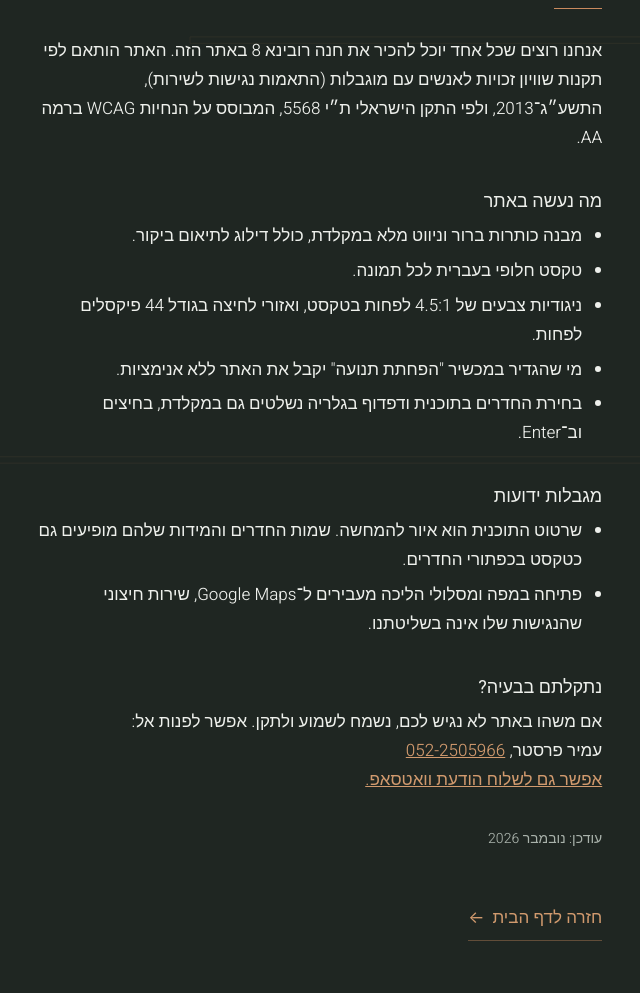
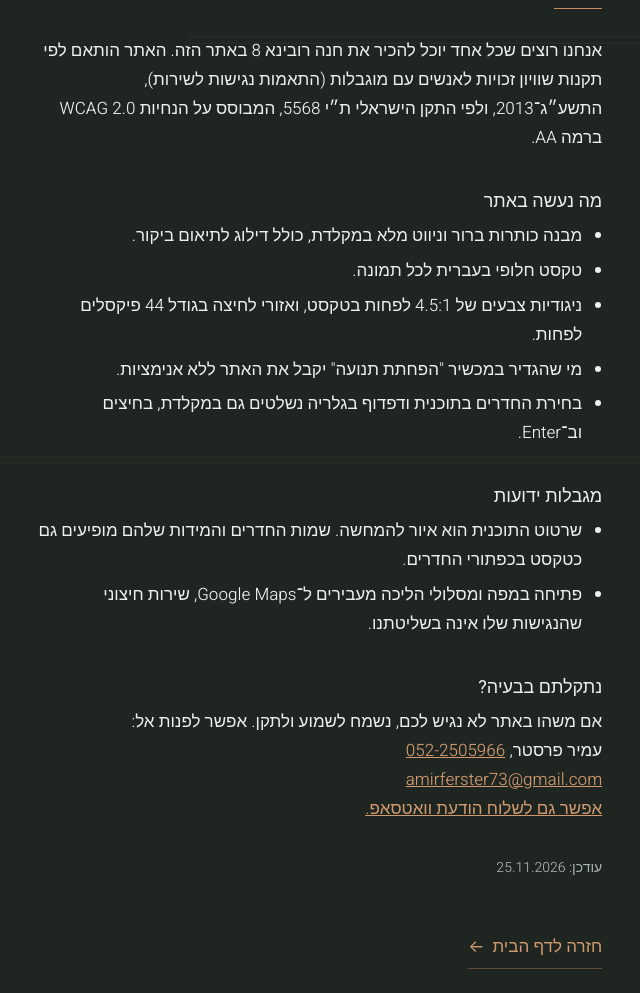
Before and after one commit to benzakenavi25-hub/rovina8, a website: page accessibility.html in a window 1280 px wide. Shown: the part 173-1166 px from the top of the page, without its empty margins (601-1241 px from the left). Drawn offline with nearby package versions, Linux system fonts and the light colour scheme.

Commit message:
Update legal pages: contact email, operator name, WCAG 2.0 / IS 5568, date
Co-Authored-By: Claude Opus 5.5 <noreply@anthropic.com>

```diff
--- a/accessibility.html
+++ b/accessibility.html
@@ -17,7 +17,7 @@
   <h1 class="doc-title">הצהרת נגישות</h1>
   <i class="sh-rule" aria-hidden="true"></i>
 
-  <p>אנחנו רוצים שכל אחד יוכל להכיר את חנה רובינא 8 באתר הזה. האתר הותאם לפי תקנות שוויון זכויות לאנשים עם מוגבלות (התאמות נגישות לשירות), התשע״ג־2013, ולפי התקן הישראלי ת״י 5568, המבוסס על הנחיות WCAG ברמה AA.</p>
+  <p>אנחנו רוצים שכל אחד יוכל להכיר את חנה רובינא 8 באתר הזה. האתר הותאם לפי תקנות שוויון זכויות לאנשים עם מוגבלות (התאמות נגישות לשירות), התשע״ג־2013, ולפי התקן הישראלי ת״י 5568, המבוסס על הנחיות WCAG 2.0 ברמה AA.</p>
   <h2>מה נעשה באתר</h2>
   <ul>
     <li>מבנה כותרות ברור וניווט מלא במקלדת, כולל דילוג לתיאום ביקור.</li>
@@ -33,8 +33,8 @@
     <li>פתיחה במפה ומסלולי הליכה מעבירים ל־Google Maps, שירות חיצוני שהנגישות שלו אינה בשליטתנו.</li>
   </ul>
   <h2>נתקלתם בבעיה?</h2>
-  <p>אם משהו באתר לא נגיש לכם, נשמח לשמוע ולתקן. אפשר לפנות אל:<br>עמיר פרסטר, <a href="tel:+972522505966" dir="ltr">052-2505966</a><br><a href="https://wa.me/972522505966" target="_blank" rel="noopener">אפשר גם לשלוח הודעת וואטסאפ.</a></p>
-  <p class="doc-date">עודכן: נובמבר 2026</p>
+  <p>אם משהו באתר לא נגיש לכם, נשמח לשמוע ולתקן. אפשר לפנות אל:<br>עמיר פרסטר, <a href="tel:+972522505966" dir="ltr">052-2505966</a><br><a href="mailto:amirferster73@gmail.com" dir="ltr">amirferster73@gmail.com</a><br><a href="https://wa.me/972522505966" target="_blank" rel="noopener">אפשר גם לשלוח הודעת וואטסאפ.</a></p>
+  <p class="doc-date">עודכן: 25.11.2026</p>
   <p class="doc-back"><a class="text-link" href="./">חזרה לדף הבית <span aria-hidden="true">←</span></a></p>
 </main>
 </body>
```
Also changed, not shown: privacy.html (+3 -2 lines).
